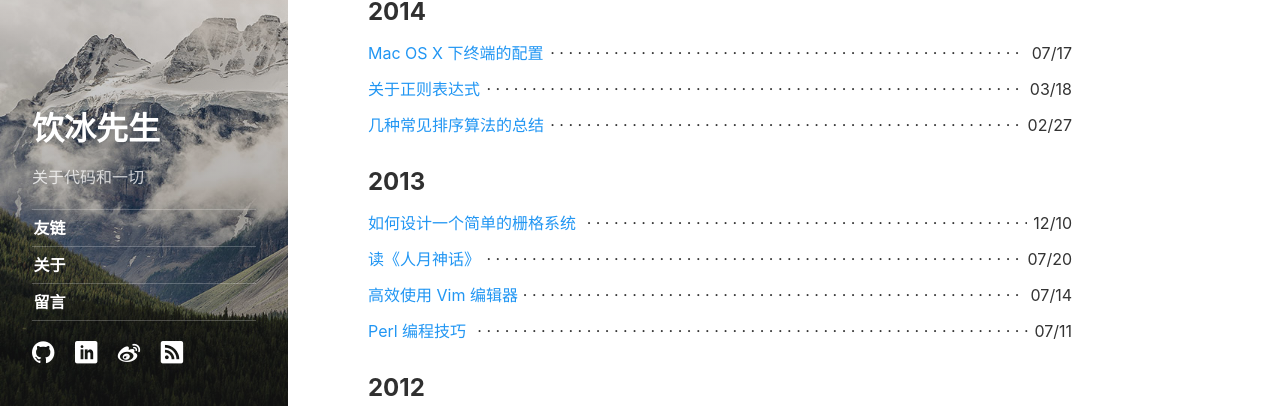
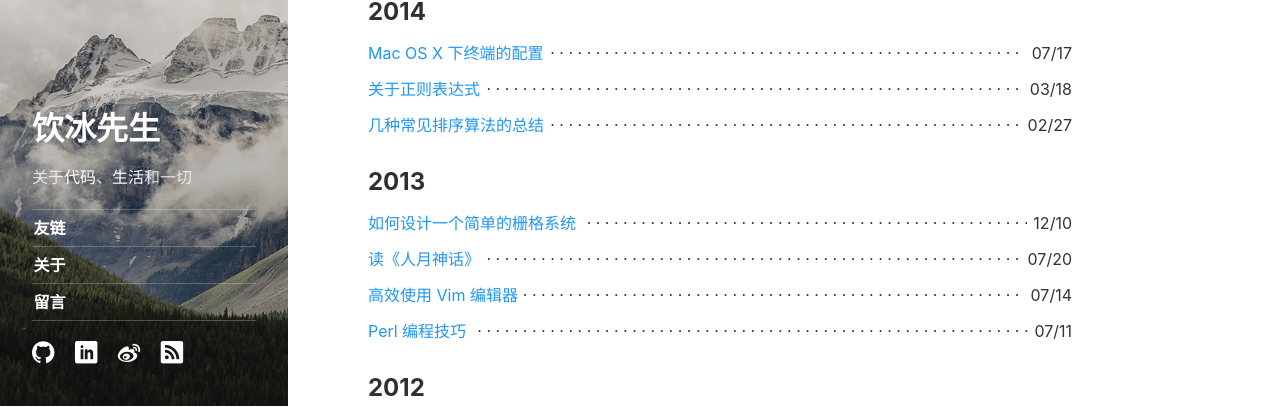
Before and after one commit to ybm/myanbin.github.io, a Jekyll site: the page built from index.html, in a window 1280 px wide. Shown: the part 494-901 px from the top of the page. Built offline with Jekyll 4.4.1, drawn with Linux system fonts in a browser that asks for light colours; comment, search, counter and statistics services are not loaded.

Commit message:
增加博客标签系统的入口

```diff
--- a/_config.yml
+++ b/_config.yml
@@ -12,7 +12,7 @@ title:            '饮冰先生'
 
 # Markdown enabled, however don't use more than one paragraph (enforced by `>`)
 description:      >
-  关于代码和一切
+  关于[代码](/tag/code)、[生活](/tag/life)和一切
 
 # The tags listed as entries in the sidebar
 sidebar_tags:     []
--- a/_data/tags.yml
+++ b/_data/tags.yml
@@ -15,7 +15,7 @@ life:
   name: 生活
   image: /public/img/buckow.jpg
   description: |
-    **Simple living, noble thinking**。这是上学时我从西方哲学家斯宾诺莎那里得到的名言，并成了我追求简朴而具有理性思想的生活方式的座右铭。
+    『Simple living, noble thinking』，这是上学时我从西方哲学家斯宾诺莎那里得到的名言，并成了我追求简朴而具有理性思想的生活方式的座右铭。
 
 code:
   name: 代码
@@ -28,4 +28,4 @@ photo:
   name: 照片
   image: /public/img/sierra.jpg
   description: >
-    用照片来记录生活。
+    用光和影来记录一切。
```
